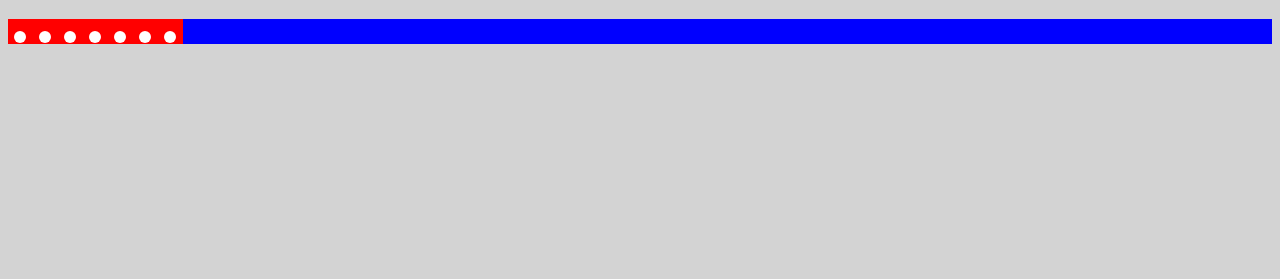
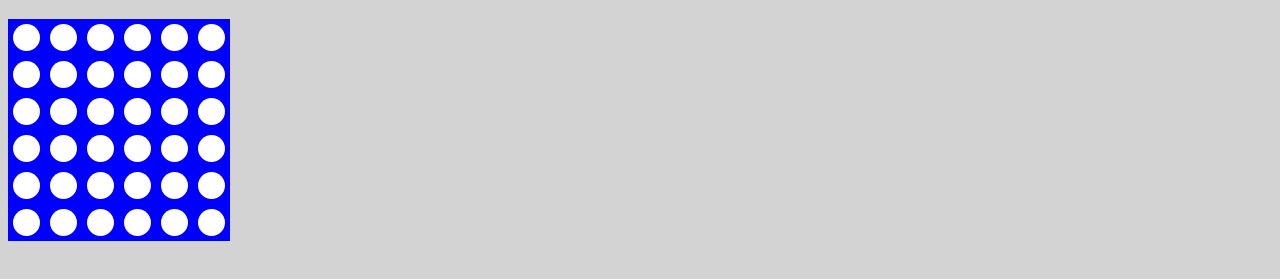
Before and after one commit to Carbon000/Connect-Four, a plain HTML site: page index.html in a window 1280 px wide. Shown: the part 61-340 px from the top of the page. Drawn offline with Linux system fonts and the light colour scheme.

Commit message:
Added the ability to insert play chips, all that's missing is formatting and win state detection

```diff
--- a/index.html
+++ b/index.html
@@ -10,14 +10,55 @@
 </head>
 <body>
     <h1 id="title">Connect Four</h1>
-    <div id="board">
-        <div class="spot"> <div class="hole"></div> </div>
-        <div class="spot"> <div class="hole"></div> </div>
-        <div class="spot"> <div class="hole"></div> </div>
-        <div class="spot"> <div class="hole"></div> </div>
-        <div class="spot"> <div class="hole"></div> </div>
-        <div class="spot"> <div class="hole"></div> </div>
-        <div class="spot"> <div class="hole"></div> </div>
-    </div>
+    <table id="board">
+        <tr class="row">
+            <td id= '00' class="hole" onclick="insertAt(this.id)"()></td>
+            <td id= '01' class="hole" onclick="insertAt(this.id)"()></td>
+            <td id= '02' class="hole" onclick="insertAt(this.id)"()></td>
+            <td id= '03' class="hole" onclick="insertAt(this.id)"()></td>
+            <td id= '04' class="hole" onclick="insertAt(this.id)"()></td>
+            <td id= '05' class="hole" onclick="insertAt(this.id)"()></td>
+        </tr>
+        <tr class="row">
+            <td id= '10' class="hole" onclick="insertAt(this.id)"()></td>
+            <td id= '11' class="hole" onclick="insertAt(this.id)"()></td>
+            <td id= '12' class="hole" onclick="insertAt(this.id)"()></td>
+            <td id= '13' class="hole" onclick="insertAt(this.id)"()></td>
+            <td id= '14' class="hole" onclick="insertAt(this.id)"()></td>
+            <td id= '15' class="hole" onclick="insertAt(this.id)"()></td>
+        </tr>
+        <tr class="row">
+            <td id= '20' class="hole" onclick="insertAt(this.id)"()></td>
+            <td id= '21' class="hole" onclick="insertAt(this.id)"()></td>
+            <td id= '22' class="hole" onclick="insertAt(this.id)"()></td>
+            <td id= '23' class="hole" onclick="insertAt(this.id)"()></td>
+            <td id= '24' class="hole" onclick="insertAt(this.id)"()></td>
+            <td id= '25' class="hole" onclick="insertAt(this.id)"()></td>
+        </tr>
+        <tr class="row">
+            <td id= '30' class="hole" onclick="insertAt(this.id)"()></td>
+            <td id= '31' class="hole" onclick="insertAt(this.id)"()></td>
+            <td id= '32' class="hole" onclick="insertAt(this.id)"()></td>
+            <td id= '33' class="hole" onclick="insertAt(this.id)"()></td>
+            <td id= '34' class="hole" onclick="insertAt(this.id)"()></td>
+            <td id= '35' class="hole" onclick="insertAt(this.id)"()></td>
+        </tr>
+        <tr class="row">
+            <td id= '40' class="hole" onclick="insertAt(this.id)"()></td>
+            <td id= '41' class="hole" onclick="insertAt(this.id)"()></td>
+            <td id= '42' class="hole" onclick="insertAt(this.id)"()></td>
+            <td id= '43' class="hole" onclick="insertAt(this.id)"()></td>
+            <td id= '44' class="hole" onclick="insertAt(this.id)"()></td>
+            <td id= '45' class="hole" onclick="insertAt(this.id)"()></td>
+        </tr>
+        <tr class="row">
+            <td id= '50' class="hole" onclick="insertAt(this.id)"()></td>
+            <td id= '51' class="hole" onclick="insertAt(this.id)"()></td>
+            <td id= '52' class="hole" onclick="insertAt(this.id)"()></td>
+            <td id= '53' class="hole" onclick="insertAt(this.id)"()></td>
+            <td id= '54' class="hole" onclick="insertAt(this.id)"()></td>
+            <td id= '55' class="hole" onclick="insertAt(this.id)"()></td>
+        </tr>
+    </table>
 </body>
 </html>
--- a/script.js
+++ b/script.js
@@ -1,19 +1,40 @@
-board = {rows:[[0,0,0,0,0,0,0],
+var board = [
         [0,0,0,0,0,0,0],
         [0,0,0,0,0,0,0],
         [0,0,0,0,0,0,0],
         [0,0,0,0,0,0,0],
-        [0,0,0,0,0,0,0]]};
-
-function display(){
-    let board = document.getElementById('board');
-    let tmp = makeElement('p','test');
-    board.append(tmp);
+        [0,0,0,0,0,0,0],
+        [0,0,0,0,0,0,0]
+    ];
+turn = 1;
+function sayHi(id){
+    document.getElementById(id).style.backgroundColor = "red";
+    console.log(id.className);
 }
 
-function makeElement(type, text){
-    let elem = document.createElement(type);
-    let theText = document.createTextNode(text);
-    elem.appendChild(theText);
-    return elem;
+function insertAt(id){
+    let column = Number(id.charAt(1));
+    let i = -1;
+    for(i = 0; i < board.length; i++){
+        if(board[i][column] != 0){
+            break;
+        }
+    }
+    i--;
+    if(i != -1){
+        board[i][column] = turn;
+        turn *= -1;
+        changeColor(i+""+column, turn);
+    } else {
+        console.log("Invalid, column is full");
+    }
 }
+
+function changeColor(id, whichTurn){
+    if(whichTurn == 1){
+        document.getElementById(id).style.backgroundColor = "red";
+    }
+    if(whichTurn == -1){
+        document.getElementById(id).style.backgroundColor = "yellow";
+    }
+}
--- a/style.css
+++ b/style.css
@@ -5,25 +5,20 @@ body{
     background-color: lightgray;
 }
 
-#board{
-    align-content: center;
-    background-color: blue;
+.hole {
+    width: 25px;
+    height: 25px;
+    background-color: white;
+    border-radius: 50px;
+    float: left;
+    margin: 5px;
 }
 
-.spot {
-    width: 25px;
-    height: 25px;
-    background-color: red;
-    align-content: center;
-    float: left;
+.row {
+    background-color: blue;
+    border-spacing: 0px;
 }
 
-.hole {
-    width: 12px;
-    height:12px;
-    background-color:white;
-    position: relative;
-    top: 6px;
-    left: 6px;
-    border-radius: 50px;
+table {
+    border-collapse: collapse;
 }
```
